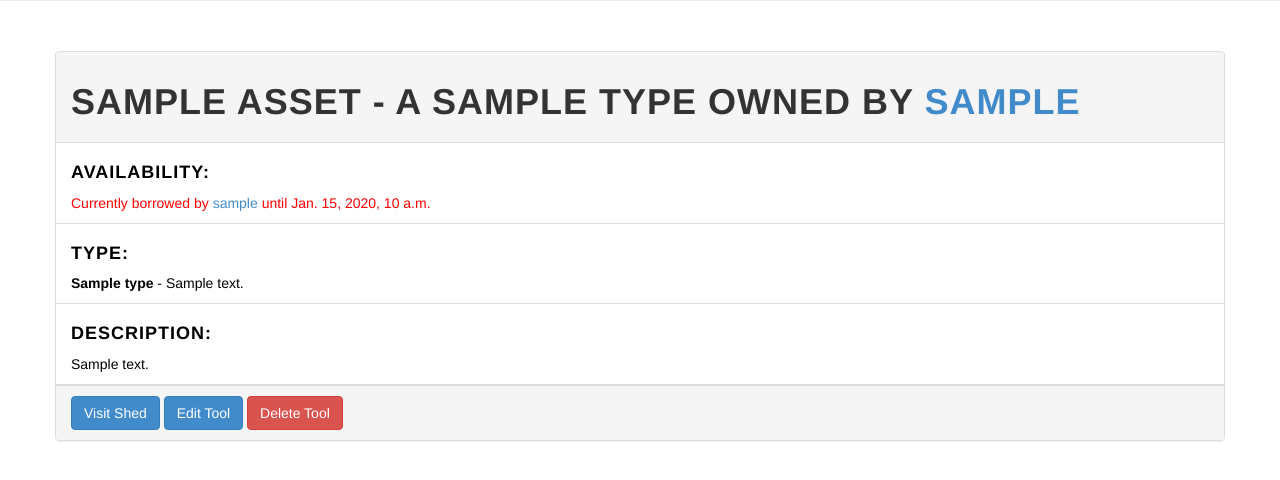
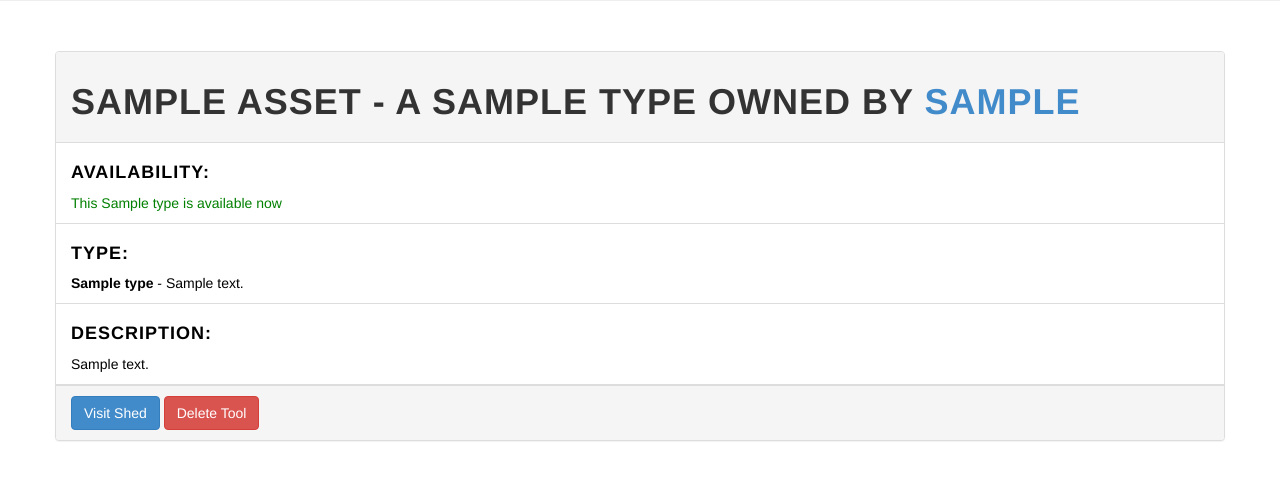
Before and after one commit to a240/toolshare, a Django app: page /tools/1 in a window 1280 px wide. Shown: the part 304-784 px from the top of the page. Run offline with Django 3.2, Linux system fonts and the light colour scheme; a user stored in the database is signed in; tables that the repository leaves empty hold one stand-in row (values such as "Sample post"); some libraries are stand-ins or nearby versions.

Commit message:
Updated Tool page

```diff
--- a/sharetools/templates/base_tool.html
+++ b/sharetools/templates/base_tool.html
@@ -60,9 +60,6 @@
                 </a>
 
 				{% if asset.owner == user %}
-				<a href="{% url 'toolEdit' asset.location.id %}">
-                    <button type="button" class="btn btn-primary">Edit Tool</button>
-                </a>
 
 				<a href="{% url 'toolDeletion' asset.id %}">
                     <button type="button" class="btn btn-danger">Delete Tool</button>
--- a/sharetools/views.py
+++ b/sharetools/views.py
@@ -213,18 +213,19 @@ def make_tool_view(request):
 
 def tool_view(request, tool_id):
 	asset = get_object_or_404(Asset, pk=tool_id)
-	sharedset = ShareContract.objects.filter(asset__id__iexact=tool_id)
+	sharedset = ShareContract.objects.filter(asset=tool_id, status=ShareContract.ACCEPTED)
 	shared = None
-	if (sharedset):
+	if(sharedset):
 		shared = sharedset[0]
 	context = RequestContext(request, {
-	'user': request.user,
-	'asset': asset,
-	'shared': shared
+		'user': request.user,
+		'asset': asset,
+		'shared':shared
 	})
 
 	template = loader.get_template('base_tool.html')
-	return (HttpResponse(template.render(context)))
+	return(HttpResponse(template.render(context)))
+
 
 #deletes at tool with the requested tool_id
 #tool must be available
```
